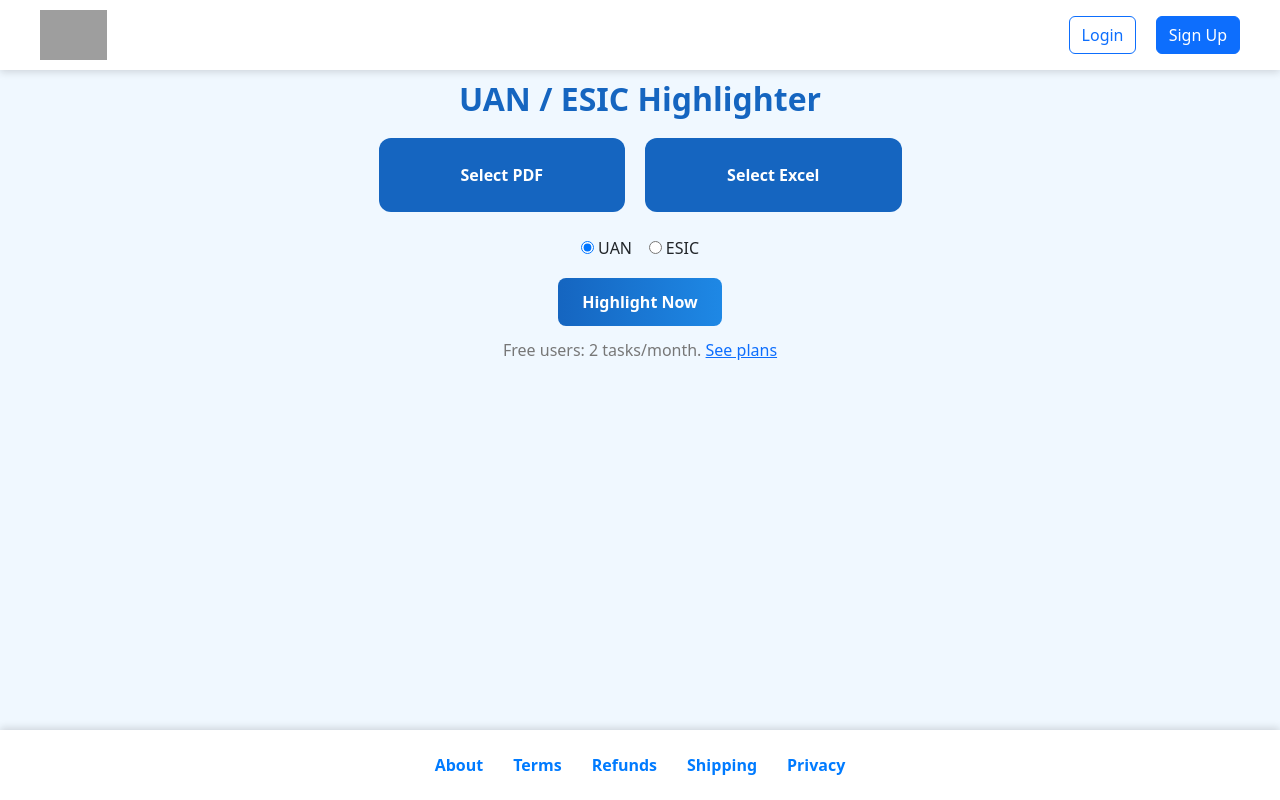
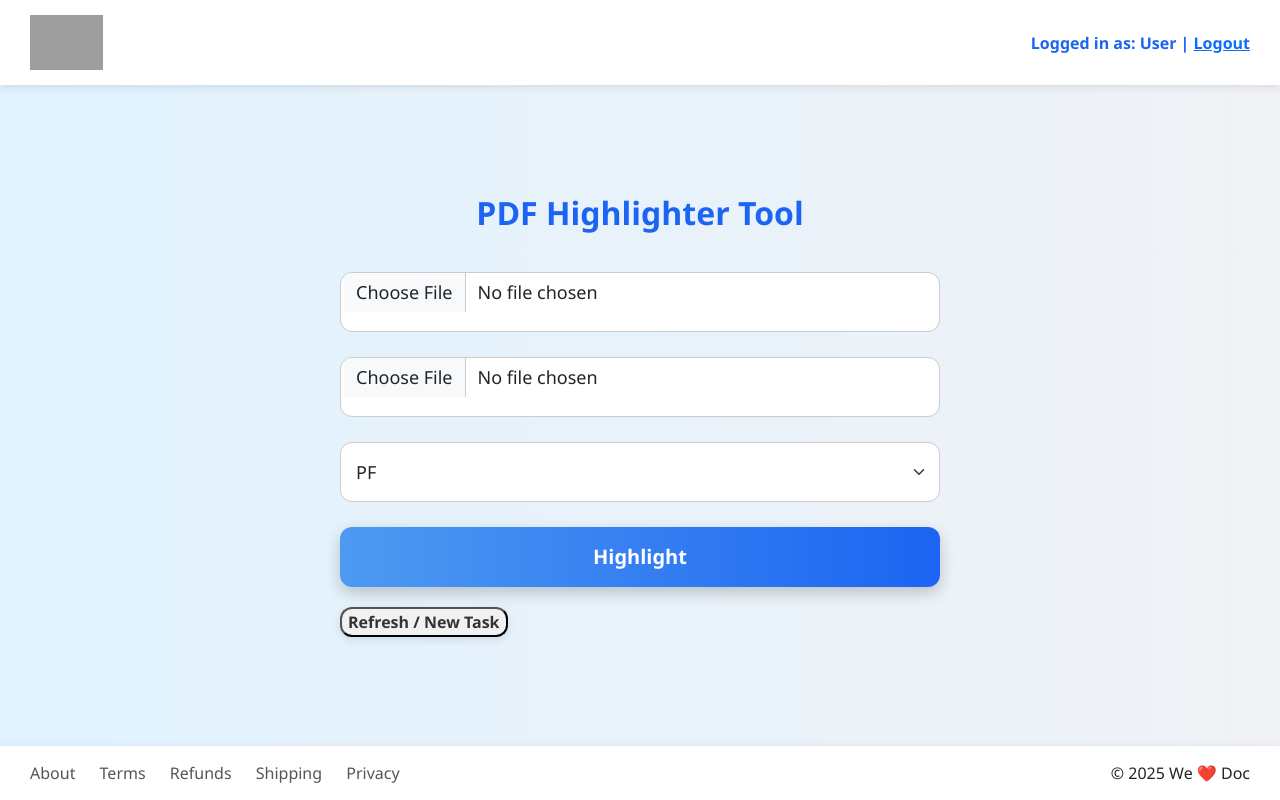
Before and after one commit to ajaysinghrajput9370/WeLoveDoc, a Flask app: page / in a window 1280 px wide. Run offline with Flask 3, Linux system fonts and the light colour scheme; the visitor is signed in with stand-in values (Sample User, id 1); data that the repository does not hold is empty; grey boxes are pictures that could not be loaded.

Commit message:
Update index.html

```diff
--- a/templates/index.html
+++ b/templates/index.html
@@ -1,116 +1,147 @@
-{% extends "base.html" %}
-{% block content %}
+<!DOCTYPE html>
+<html lang="en">
+<head>
+<meta charset="UTF-8">
+<title>We ❤️ Doc - PDF Highlighter</title>
+<link rel="stylesheet" href="https://cdn.jsdelivr.net/npm/bootstrap@5.3.0/dist/css/bootstrap.min.css">
 <style>
-  h2 {
+body {
+    background: linear-gradient(to right, #e0f2ff, #f0f2f5);
+    display: flex;
+    flex-direction: column;
+    min-height: 100vh;
+    margin: 0;
+    font-family: 'Segoe UI', sans-serif;
+}
+header, footer {
+    width: 100%;
+    background-color: #ffffff;
+    padding: 15px 30px;
+    box-shadow: 0 2px 8px rgba(0,0,0,0.1);
+    display: flex;
+    align-items: center;
+    justify-content: space-between;
+    position: sticky;
+    top: 0;
+    z-index: 1000;
+}
+header img { height: 55px; }
+.container-main {
+    flex: 1;
+    display: flex;
+    flex-direction: column;
+    justify-content: center;
+    align-items: center;
+    padding: 60px 20px;
+}
+h2 { text-align: center; margin-bottom: 40px; font-weight: bold; color: #1c64f2; }
+form { width: 100%; max-width: 600px; }
+.form-control, .form-select {
+    height: 60px;
+    font-size: 18px;
+    margin-bottom: 25px;
+    border-radius: 12px;
+    border: 1px solid #ccc;
+    padding-left: 15px;
+}
+.btn-custom {
+    background: linear-gradient(90deg, #4e9af1, #1c64f2);
+    color: white;
+    font-size: 20px;
+    font-weight: bold;
+    min-height: 60px;
+    width: 100%;
+    margin-bottom: 20px;
+    border: none;
+    border-radius: 12px;
+    box-shadow: 0 6px 15px rgba(0,0,0,0.2);
+    transition: 0.3s;
+}
+.btn-custom:hover {
+    filter: brightness(1.1);
+    transform: translateY(-3px);
+}
+.btn-refresh {
+    background: #f1f1f1;
+    color: #333;
+    font-weight: bold;
+    border-radius: 12px;
+    box-shadow: 0 3px 8px rgba(0,0,0,0.1);
+}
+.alert-info {
+    font-size: 16px;
     text-align: center;
-    margin-top: 0;
-    color: #1565C0;
-    font-weight: bold;
-  }
-  .file-row {
-    display: flex;
-    gap: 20px;
-    justify-content: center;
-    flex-wrap: wrap;
-    margin-top: 20px;
-  }
-  .upload-btn {
-    background: #1565C0;
-    color: white;
-    padding: 25px 82px;
     border-radius: 12px;
-    font-size: 16px;
-    font-weight: bold;
-    cursor: pointer;
-    transition: background 0.2s ease;
-    display: inline-block;
-    text-align: center;
-  }
-  .upload-btn:hover {
-    background: #1E88E5;
-  }
-  input[type="file"] {
-    display: none;
-  }
-  .file-name {
-    margin-top: 6px;
-    font-size: 14px;
-    color: #333;
-    text-align: center;
-  }
-  .submit-btn {
-    background: linear-gradient(90deg, #1565C0, #1E88E5);
-    color: white;
-    padding: 12px 24px;
-    border-radius: 8px;
-    font-size: 16px;
-    font-weight: bold;
-    margin-top: 18px;
-    cursor: pointer;
-    border: none;
-  }
-  .note-text {
-    text-align: center;
-    color: #777;
-    margin-top: 12px;
-  }
+    background-color: #dbe9ff;
+    color: #1c64f2;
+    padding: 15px;
+    margin-bottom: 25px;
+}
+footer a { margin-right: 20px; text-decoration: none; color: #555; }
+.user-name { font-weight: bold; color: #1c64f2; }
 </style>
+</head>
+<body>
 
-<div class="container">
-  <h2>UAN / ESIC Highlighter</h2>
+<header>
+    <div class="logo"><img src="{{ url_for('static', filename='assets/logo.png') }}" alt="WeLoveDoc"></div>
+    <div class="user-name">
+        {% if username %}
+            Logged in as: {{ username }} | <a href="{{ url_for('logout') }}">Logout</a>
+        {% else %}
+            <a href="{{ url_for('login') }}">Login</a> | <a href="{{ url_for('signup') }}">Sign Up</a>
+        {% endif %}
+    </div>
+</header>
 
-  <form action="{{ url_for('highlight_route') }}" method="post" enctype="multipart/form-data">
-    <div class="file-row">
-      <!-- PDF Upload -->
-      <div>
-        <label class="upload-btn">
-          Select PDF
-          <input type="file" id="pdf_file" name="pdf_file" accept=".pdf" required />
-        </label>
-        <div id="pdf-name" class="file-name"></div>
-      </div>
+<div class="container-main">
+    <h2>PDF Highlighter Tool</h2>
 
-      <!-- Excel Upload -->
-      <div>
-        <label class="upload-btn">
-          Select Excel
-          <input type="file" id="excel_file" name="excel_file" accept=".xls,.xlsx" required />
-        </label>
-        <div id="excel-name" class="file-name"></div>
-      </div>
+    {% with messages = get_flashed_messages() %}
+      {% if messages %}
+        <div class="alert alert-info w-100">
+          {% for message in messages %}
+            <p>{{ message }}</p>
+          {% endfor %}
+        </div>
+      {% endif %}
+    {% endwith %}
+
+    <form method="post" enctype="multipart/form-data">
+        <input class="form-control" type="file" name="pdf" accept=".pdf" required>
+        <input class="form-control" type="file" name="excel" accept=".xls,.xlsx" required>
+        <select class="form-select" name="highlight_type" required>
+            <option value="pf">PF</option>
+            <option value="esic">ESIC</option>
+        </select>
+
+        <button type="submit" class="btn-custom">Highlight</button>
+        <button type="submit" name="action" value="refresh" class="btn-refresh">Refresh / New Task</button>
+    </form>
+
+    {% if output_pdf %}
+    <div class="mt-4 w-100 text-center">
+        <a href="{{ url_for('download_file', filename='highlighted_output.pdf') }}" class="btn btn-success btn-lg">Download Highlighted PDF</a>
     </div>
+    {% endif %}
 
-    <!-- Highlight type -->
-    <div style="text-align:center; margin-top:18px;">
-      <label><input type="radio" name="highlight_type" value="uan" checked /> UAN</label>
-      &nbsp;&nbsp;
-      <label><input type="radio" name="highlight_type" value="esic" /> ESIC</label>
+    {% if not_found_excel %}
+    <div class="mt-3 w-100 text-center">
+        <a href="{{ url_for('download_file', filename='Data_Not_Found.xlsx') }}" class="btn btn-secondary btn-lg">Download Not Found Excel</a>
     </div>
-
-    <!-- Submit -->
-    <div style="text-align:center;">
-      <button class="submit-btn" type="submit">Highlight Now</button>
-    </div>
-
-    <!-- Free user note -->
-    {% if not is_subscribed %}
-      <p class="note-text">
-        Free users: 2 tasks/month.
-        <a href="{{ url_for('plans') }}">See plans</a>
-      </p>
     {% endif %}
-  </form>
 </div>
 
-<script>
-  document.getElementById("pdf_file").addEventListener("change", function() {
-    let fileName = this.files[0]?.name || "";
-    document.getElementById("pdf-name").textContent = fileName ? "📄 " + fileName : "";
-  });
+<footer>
+    <div>
+        <a href="#">About</a>
+        <a href="#">Terms</a>
+        <a href="#">Refunds</a>
+        <a href="#">Shipping</a>
+        <a href="#">Privacy</a>
+    </div>
+    <div>© 2025 We ❤️ Doc</div>
+</footer>
 
-  document.getElementById("excel_file").addEventListener("change", function() {
-    let fileName = this.files[0]?.name || "";
-    document.getElementById("excel-name").textContent = fileName ? "📊 " + fileName : "";
-  });
-</script>
-{% endblock %}
+</body>
+</html>
```
